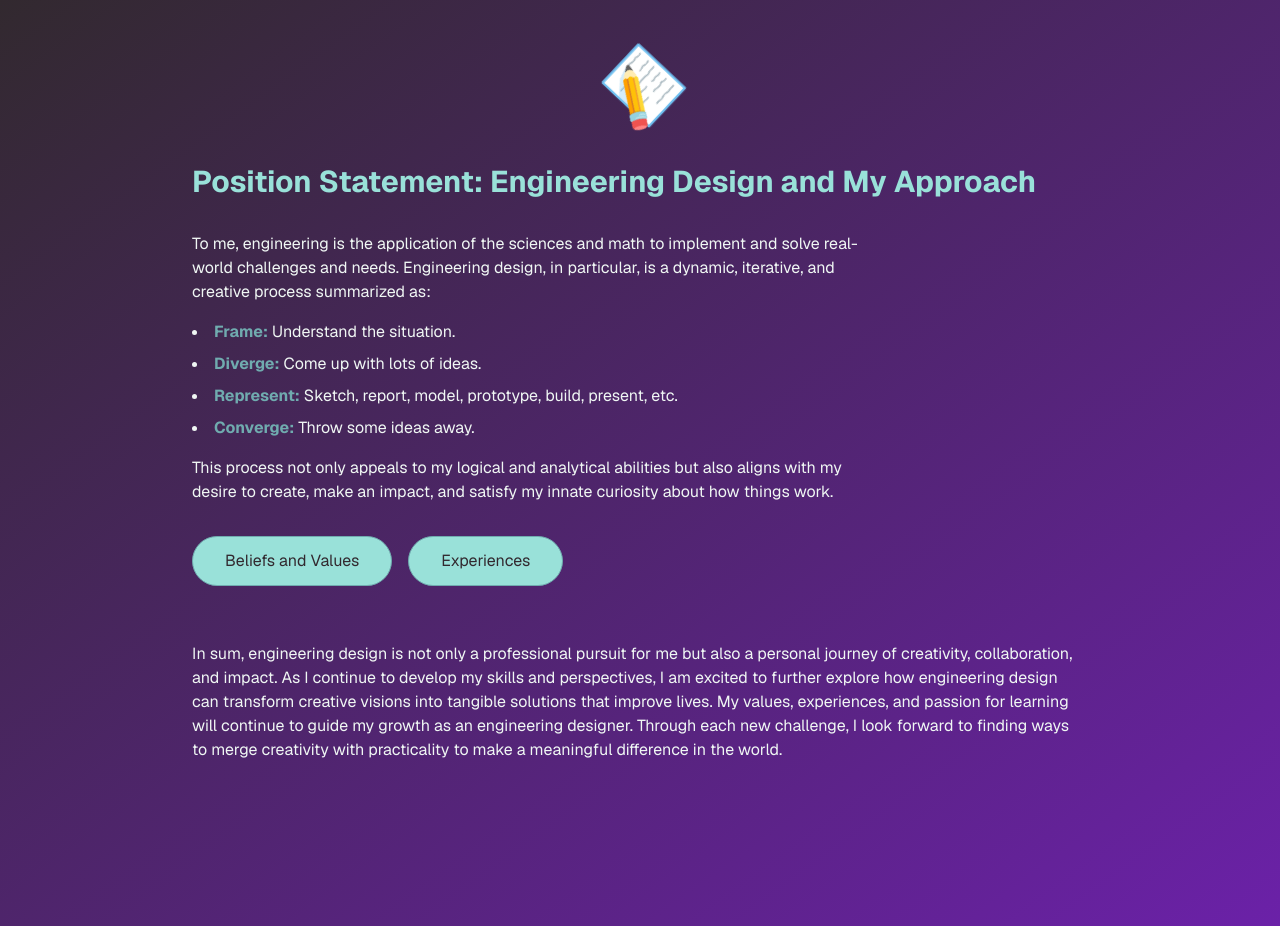
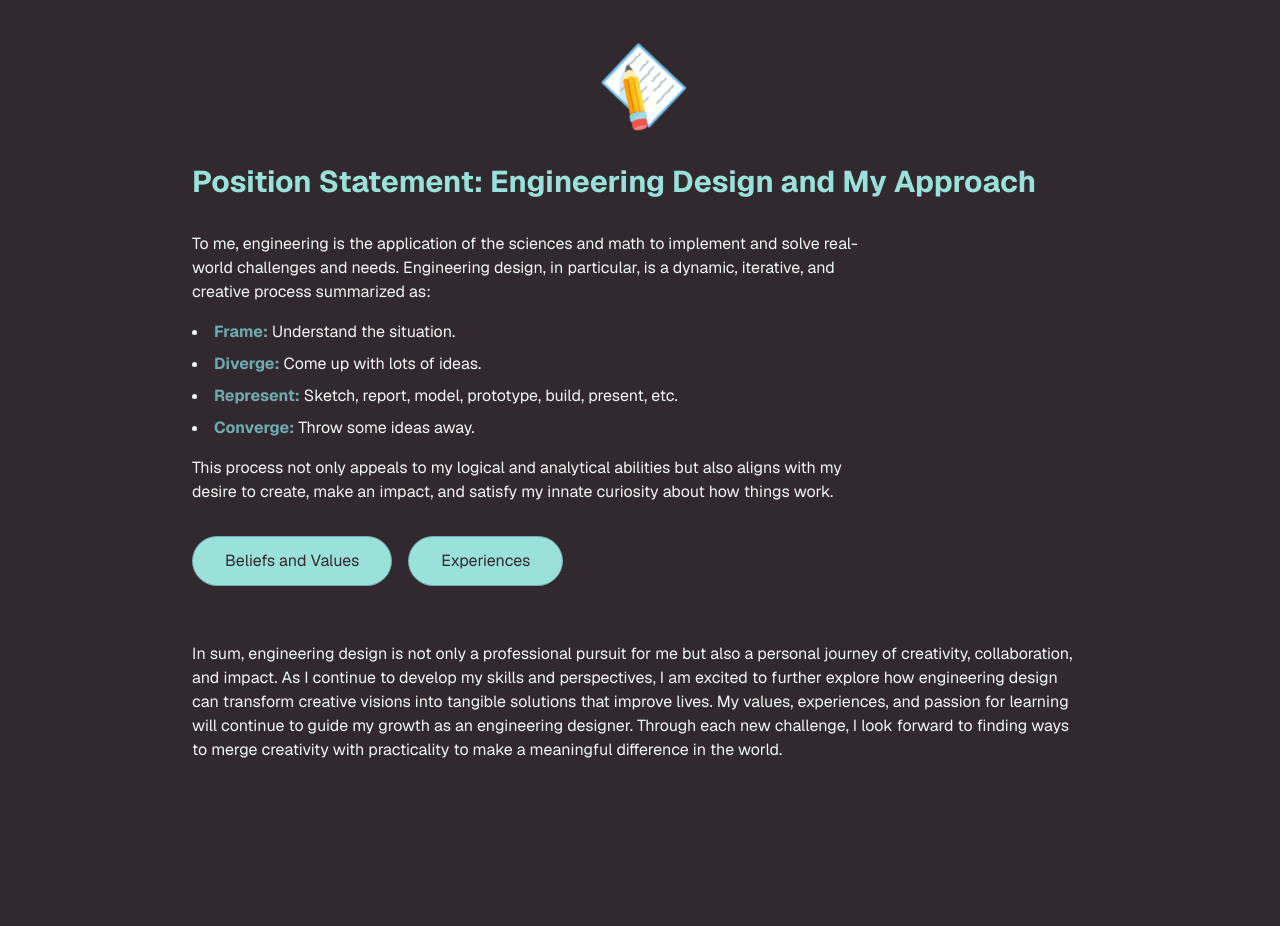
Before and after one commit to tin-martin/nextjs-boilerplate, a Next.js app: page / in a window 1280 px wide. Built offline with nearby package versions, Linux system fonts and the light colour scheme.

Commit message:
Update page.tsx

```diff
--- a/app/page.tsx
+++ b/app/page.tsx
@@ -12,7 +12,7 @@
         <link rel="icon" href="/favicon.ico" />
       </Head>
 
-      <div className="grid grid-rows-[20px_1fr_20px] items-center justify-items-center min-h-screen p-8 pb-20 gap-16 sm:p-20 font-[family-name:var(--font-geist-sans)] bg-gradient-to-br from-darkPurple to-purple-800 text-offWhite">
+      <div className="grid grid-rows-[20px_1fr_20px] items-center justify-items-center min-h-screen p-8 pb-20 gap-16 sm:p-20 font-[family-name:var(--font-geist-sans)] bg-darkPurple to-purple-800 text-offWhite">
         {/* Rotating Emoji */}
         <div
           className="text-6xl animate-spin-slow"
```
